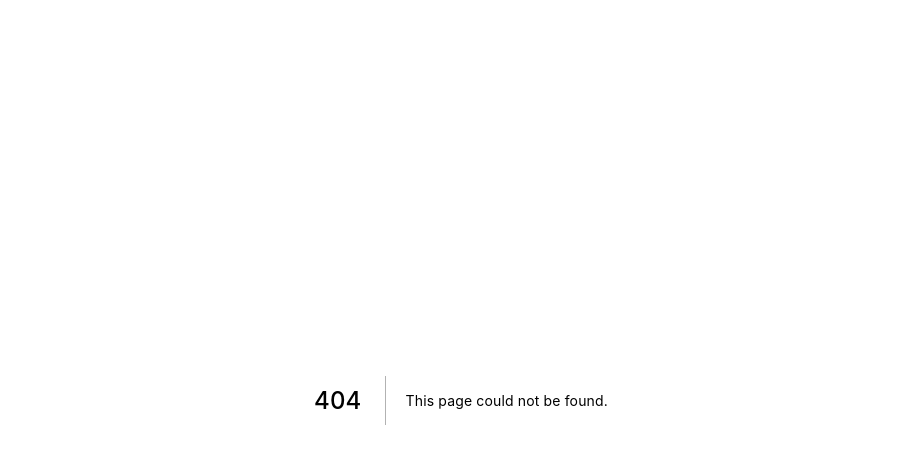
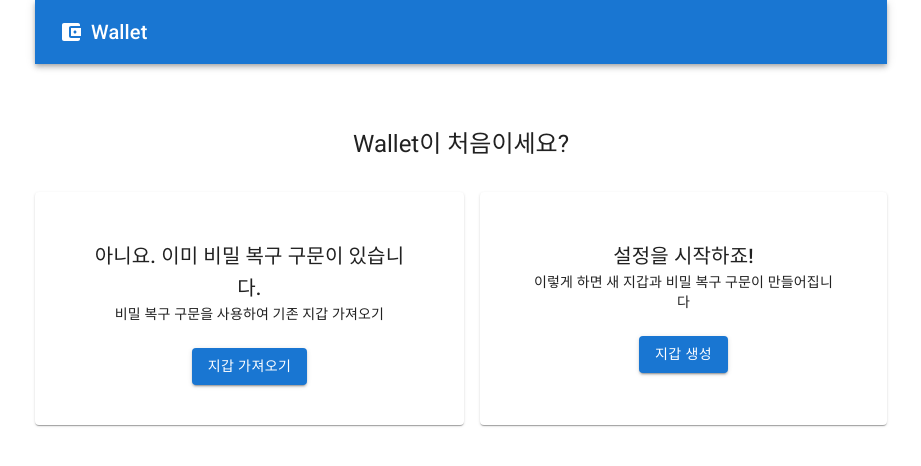
Before and after one commit to seonghyeonkimm/crypto-wallet, a Next.js app in the folder apps/wallet/: page /select-action in a window 1280 px wide. Before the commit this address had no page. Shown: the top 466 px of the page, without its empty margins (179-1100 px from the left). Built offline with nearby package versions, Linux system fonts and the light colour scheme.

Commit message:
Add /select-action page

```diff
--- /dev/null
+++ b/apps/wallet/components/BasicCard/index.tsx
@@ -0,0 +1,28 @@
+import { Box, Card, CardActions, CardContent, Typography } from "@mui/material";
+import { FC } from "react";
+
+type Props = {
+  title: string;
+  description: string;
+  action: React.ReactNode;
+  icon?: React.ReactNode;
+};
+
+const BasicCard: FC<Props> = ({ title, description, action, icon }) => {
+  return (
+    <Card sx={{ padding: 4 }}>
+      <CardContent>
+        <Box textAlign="center">
+          {icon}
+          <Typography variant="h6" component="div">
+            {title}
+          </Typography>
+          <Typography variant="body2">{description}</Typography>
+        </Box>
+      </CardContent>
+      <CardActions sx={{ justifyContent: "center" }}>{action}</CardActions>
+    </Card>
+  );
+};
+
+export default BasicCard;
--- /dev/null
+++ b/apps/wallet/layouts/AppBarLayout.tsx
@@ -0,0 +1,27 @@
+import { AppBar, Box, Toolbar, Typography } from "@mui/material";
+import * as React from "react";
+import AccountBalanceWalletIcon from "@mui/icons-material/AccountBalanceWallet";
+
+import BaseLayout from "./BaseLayout";
+
+type Props = React.PropsWithChildren<{ className?: string }>;
+
+const AppBarLayout = ({ children, className }: Props) => {
+  return (
+    <BaseLayout className={className}>
+      <AppBar position="static">
+        <Toolbar>
+          <Box mr={1} display="flex">
+            <AccountBalanceWalletIcon fontSize="medium" />
+          </Box>
+          <Typography variant="h6" component="div" sx={{ flexGrow: 1 }}>
+            Wallet
+          </Typography>
+        </Toolbar>
+      </AppBar>
+      {children}
+    </BaseLayout>
+  );
+};
+
+export default AppBarLayout;
--- a/apps/wallet/layouts/BaseLayout.tsx
+++ b/apps/wallet/layouts/BaseLayout.tsx
@@ -5,7 +5,7 @@
 
 const BaseLayout = ({ children, className }: Props) => {
   return (
-    <Container maxWidth="sm" className={className}>
+    <Container maxWidth="md" className={className}>
       {children}
     </Container>
   );
--- /dev/null
+++ b/apps/wallet/pages/select-action.tsx
@@ -0,0 +1,41 @@
+import { Typography, Button, Box } from "@mui/material";
+
+import { NextPageWithLayout } from "../types/next";
+import AppBarLayout from "../layouts/AppBarLayout";
+import BasicCard from "../components/BasicCard";
+
+const SelectActionPage: NextPageWithLayout = () => {
+  return (
+    <Box mt={8} textAlign="center">
+      <Box mt={3}>
+        <Typography variant="h5" gutterBottom>
+          Wallet이 처음이세요?
+        </Typography>
+      </Box>
+      <Box display="flex" gap={2} mt={4} justifyContent="center">
+        <BasicCard
+          title="아니요. 이미 비밀 복구 구문이 있습니다."
+          description="비밀 복구 구문을 사용하여 기존 지갑 가져오기"
+          action={
+            <Button type="button" variant="contained">
+              지갑 가져오기
+            </Button>
+          }
+        />
+        <BasicCard
+          title="설정을 시작하죠!"
+          description="이렇게 하면 새 지갑과 비밀 복구 구문이 만들어집니다"
+          action={
+            <Button type="button" variant="contained">
+              지갑 생성
+            </Button>
+          }
+        />
+      </Box>
+    </Box>
+  );
+};
+
+SelectActionPage.Layout = AppBarLayout;
+
+export default SelectActionPage;
```
